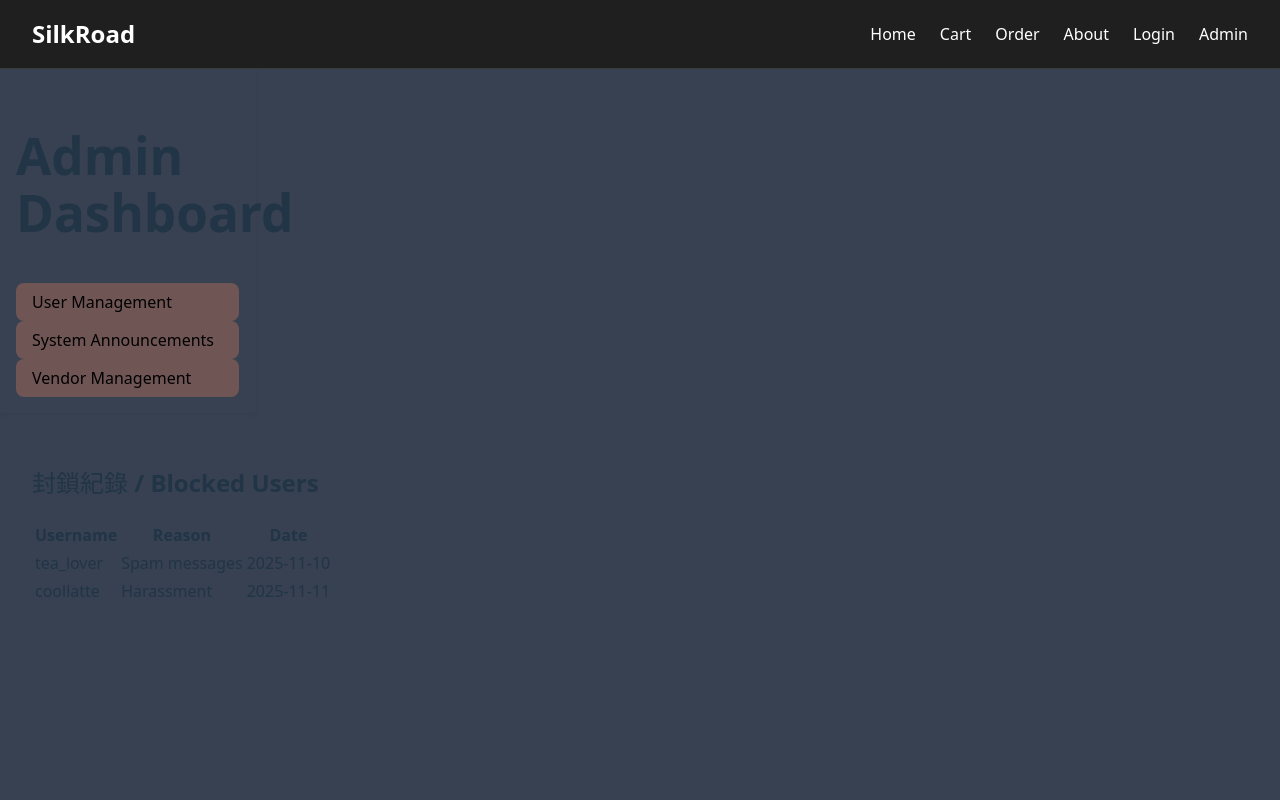
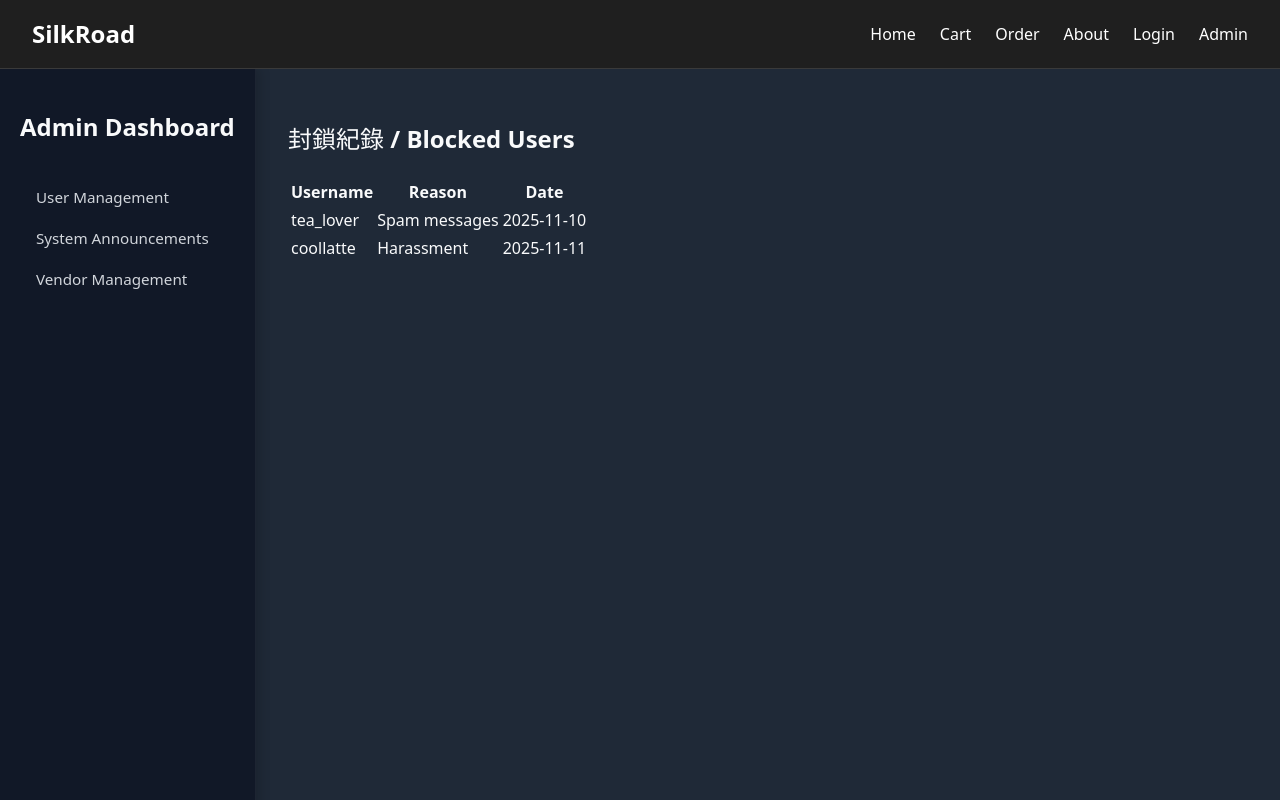
Before and after one commit to Sajuna94/SilkRoad, a React (Vite) app in the folder silkroad-frontend-react/: page /SilkRoad/admin in a window 1280 px wide. Shown: the top 800 px of the page. Built offline with nearby package versions, Linux system fonts and the light colour scheme; no server answers.

Commit message:
updated AdminDashboard

```diff
--- a/silkroad-frontend-react/src/pages/Admin/AdminDashboard.module.scss
+++ b/silkroad-frontend-react/src/pages/Admin/AdminDashboard.module.scss
@@ -1,3 +1,7 @@
+/* ================================
+   Animations
+================================ */
+
 @keyframes fadeIn {
   from {
     opacity: 0;
@@ -21,60 +25,96 @@
 }
 
 .animateFadeIn {
-  animation: fadeIn 0.8s ease-out forwards;
+  animation: fadeIn 0.6s ease-out forwards;
 }
 
 .animateSlideUp {
-  animation: slideUp 0.8s ease-out forwards;
+  animation: slideUp 0.6s ease-out forwards;
 }
 
-.delay75 {
-  animation-delay: 0.1s;
-}
-.delay150 {
-  animation-delay: 0.2s;
-}
-.delay300 {
-  animation-delay: 0.35s;
-}
+.delay75  { animation-delay: 0.075s; }
+.delay150 { animation-delay: 0.15s; }
+.delay300 { animation-delay: 0.3s; }
+
+
+/* ================================
+   Layout
+================================ */
 
 .dashboard {
   min-height: 100vh;
-  background: #374151;
+  background: #1f2937; /* darker gray for better contrast */
+  display: flex;
+  color: #f9fafb;
+  overflow: hidden;
 }
 
 .sidebar {
   width: 16rem;
-  background: #374151;
-  border-right: 1px solid #374151;
-  padding: 1rem;
-  box-shadow: 0 2px 4px rgba(0,0,0,0.05);
+  background: #111827; /* richer dark background */
+  border-right: 1px solid rgba(255, 255, 255, 0.05);
+  padding: 1.25rem;
+  display: flex;
+  flex-direction: column;
+  gap: 0.75rem;
+
+  box-shadow: 4px 0 10px rgba(0, 0, 0, 0.15);
 }
 
 .main {
   flex: 1;
   padding: 2rem;
+  overflow-y: auto;
 }
+
+
+/* ================================
+   Sidebar Tabs
+================================ */
 
 .tabButton {
   display: flex;
   align-items: center;
-  gap: 0.5rem;
+  gap: 0.6rem;
   width: 100%;
-  padding: 0.5rem 1rem;
-  border-radius: 0.5rem;
-  transition: 0.2s;
+  padding: 0.65rem 1rem;
+  border-radius: 0.6rem;
   font-weight: 500;
-  color: black;
+  font-size: 0.95rem;
 
+  background: transparent;
+  color: #d1d5db;
+  cursor: pointer;
+  transition: all 0.25s ease;
 
   &:hover {
-    background: #f3f4f6;
+    background: rgba(255, 255, 255, 0.05);
+    color: #f3f4f6;
   }
 
   &.active {
     background: #2563eb;
     color: white;
-    box-shadow: 0 2px 6px rgba(0,0,0,0.1);
+    box-shadow: 0 3px 8px rgba(37, 99, 235, 0.3);
+    transform: translateY(-1px);
   }
 }
+
+
+/* ================================
+   Utility Classes
+================================ */
+
+.card {
+  background: #1f2937;
+  padding: 1.5rem;
+  border-radius: 1rem;
+  box-shadow: 0 4px 12px rgba(0,0,0,0.2);
+  animation: fadeIn 0.5s ease-out both;
+}
+
+.headerTitle {
+  font-size: 1.6rem;
+  font-weight: 600;
+  margin-bottom: 1.25rem;
+}
--- a/silkroad-frontend-react/src/pages/Admin/AdminDashboard.tsx
+++ b/silkroad-frontend-react/src/pages/Admin/AdminDashboard.tsx
@@ -17,7 +17,7 @@ export default function AdminDashboard() {
     <div className={`${styles.dashboard} flex`}>
       {/* Sidebar */}
       <aside className={`${styles.sidebar} animateSlideUp delay75`}>
-        <h1 className="text-2xl font-bold mb-8 text-gray-800">Admin Dashboard</h1>
+        <h2 className="text-2xl font-bold mb-8 text-gray-800">Admin Dashboard</h2>
         <nav className="space-y-3">
           {tabs.map((tab) => (
             <button
```
